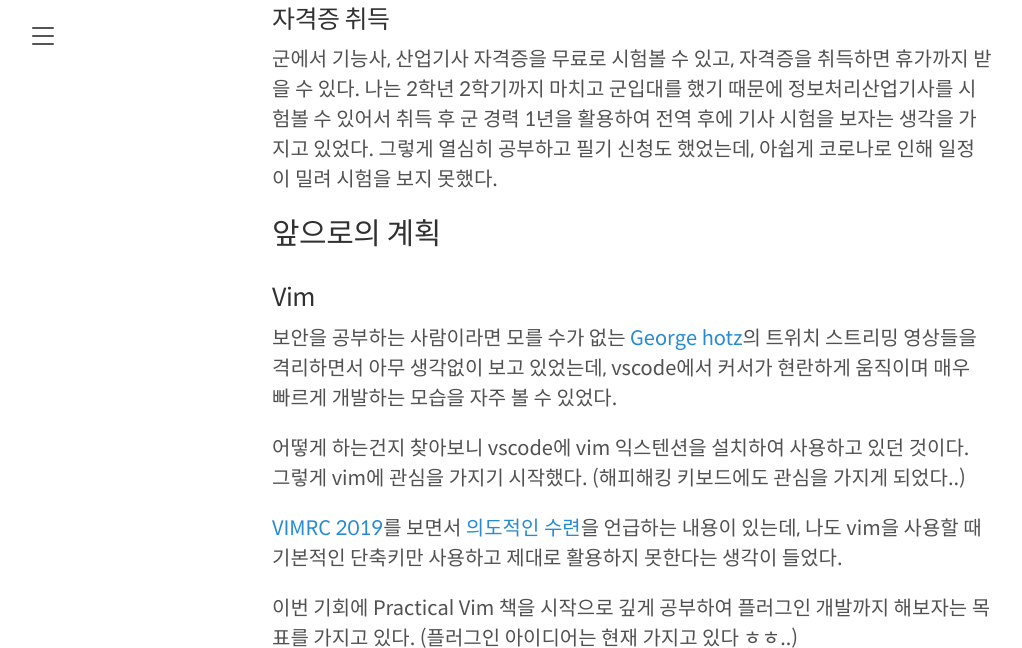
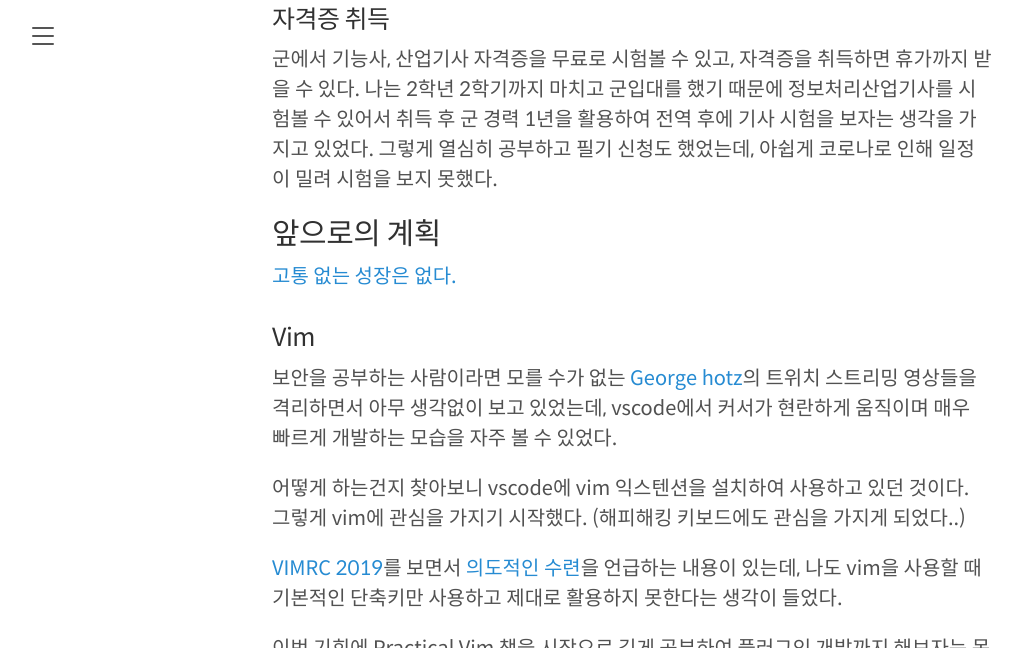
Before and after one commit to hyuunnn/hyuunnn.github.io, a Jekyll site: the page built from _posts/2022-07-25-army.md, in a window 1280 px wide and 900 px high, scrolled down 2976 px, cut to the strip 0-648 px from the top of the window. Shown: the whole strip, without its empty margins (8-1030 px from the left). Built offline with Jekyll 4.4.1, drawn with Linux system fonts in a browser that asks for light colours.

Commit message:
Update 2022-07-25-army.md

```diff
--- a/_posts/2022-07-25-army.md
+++ b/_posts/2022-07-25-army.md
@@ -64,6 +64,8 @@
 
 ## 앞으로의 계획
 
+<a href="https://community.applepie.pro/t/topic/78">고통 없는 성장은 없다.</a>
+
 ### Vim
 
 보안을 공부하는 사람이라면 모를 수가 없는 <a href="https://www.youtube.com/c/georgehotzarchive">George hotz</a>의 트위치 스트리밍 영상들을 격리하면서 아무 생각없이 보고 있었는데, vscode에서 커서가 현란하게 움직이며 매우 빠르게 개발하는 모습을 자주 볼 수 있었다.
```
